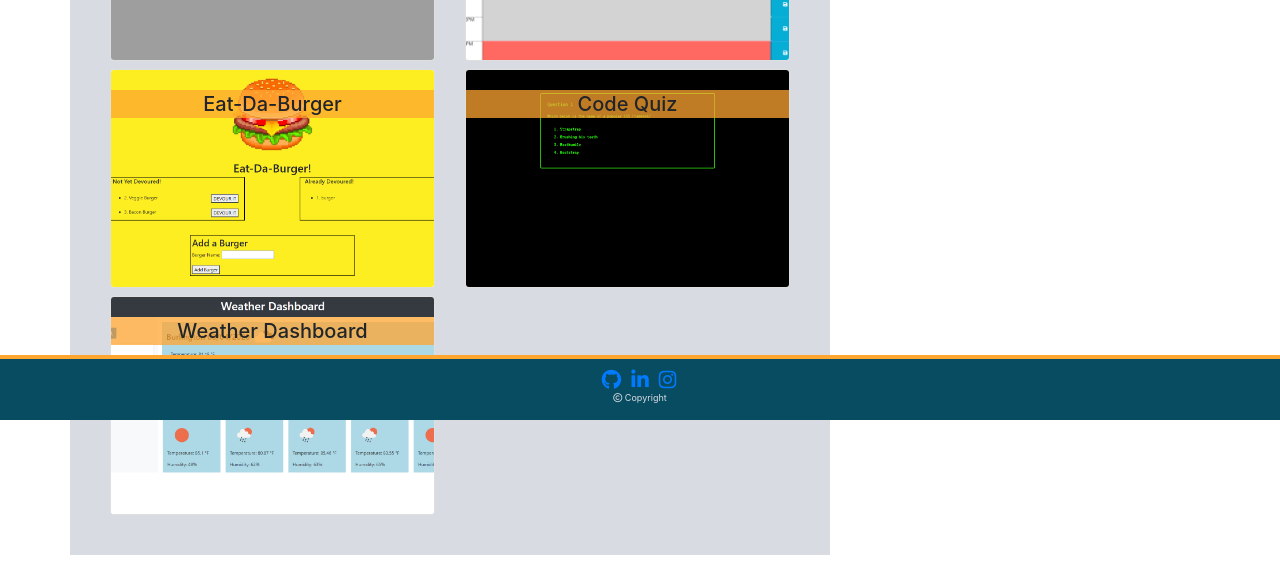
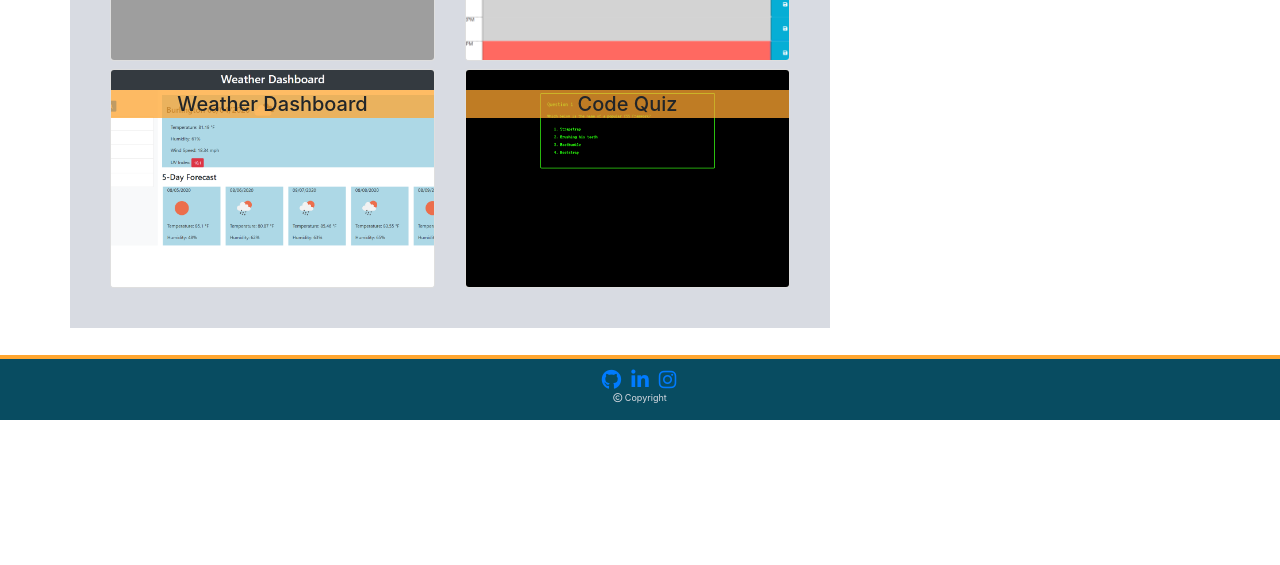
Before and after one commit to gdickey273/react-porfolio, a React (Create React App) app: page /portfolio in a window 1280 px wide. Shown: the part 380-945 px from the top of the page. After the commit the page ends 875 px from the top, so only its background shows below. Built offline with nearby package versions, Linux system fonts and the light colour scheme; grey boxes are pictures that could not be loaded.

Commit message:
removed projects with broken links

```diff
--- a/src/pages/Portfolio/index.js
+++ b/src/pages/Portfolio/index.js
@@ -5,7 +5,7 @@ import pantryIMG from "./images/whats-in-the-pantry.png";
 import codeQuizIMG from "./images/code-quiz.png";
 import weatherIMG from "./images/weather-dashboard.png";
 import workDayIMG from "./images/work-day-scheduler.png";
-import burgerIMG from "./images/burger-screenshot.png";
+
 function Portfolio(props) {
   return (
     <main className="container mt-5">
@@ -28,7 +28,7 @@ function Portfolio(props) {
 
           <div className="row mt-2 mt-xs-0">
             <div className="col-lg-6 col-md-6 col-sm-6 col-xs-12 mt-xs-2">
-              <Project deployedLink="https://gdickey273.github.io/whats-in-the-pantry/"src={pantryIMG} title="What's In The Pantry" />
+              <Project deployedLink="https://gdickey273.github.io/whats-in-the-pantry/" src={pantryIMG} title="What's In The Pantry" />
             </div>
 
             <div className="col-lg-6 col-md-6 col-sm-6 col-xs-12 mt-xs-2">
@@ -39,21 +39,15 @@ function Portfolio(props) {
 
           <div className="row mt-2 mt-xs-0">
             <div className="col-lg-6 col-md-6 col-sm-6 col-xs-12 mt-xs-2">
-              <Project deployedLink="https://calm-mountain-13174.herokuapp.com/"src={burgerIMG} title="Eat-Da-Burger" />
+              <Project deployedLink="https://gdickey273.github.io/weather-dashboard/" src={weatherIMG} title="Weather Dashboard" />
             </div>
 
             <div className="col-lg-6 col-md-6 col-sm-6 col-xs-12 mt-xs-2">
-              <Project deployedLink="https://gdickey273.github.io/code-quiz/"src={codeQuizIMG} title="Code Quiz" />
+              <Project deployedLink="https://gdickey273.github.io/code-quiz/" src={codeQuizIMG} title="Code Quiz" />
             </div>
           </div>
 
-          <div className="row mt-2 mt-xs-0">
-            <div className="col-lg-6 col-md-6 col-sm-6 col-xs-12 mt-xs-2">
-              <Project deployedLink="https://gdickey273.github.io/weather-dashboard/" src={weatherIMG} title="Weather Dashboard" />
-            </div>
 
-
-          </div>
 
 
         </div>
```
